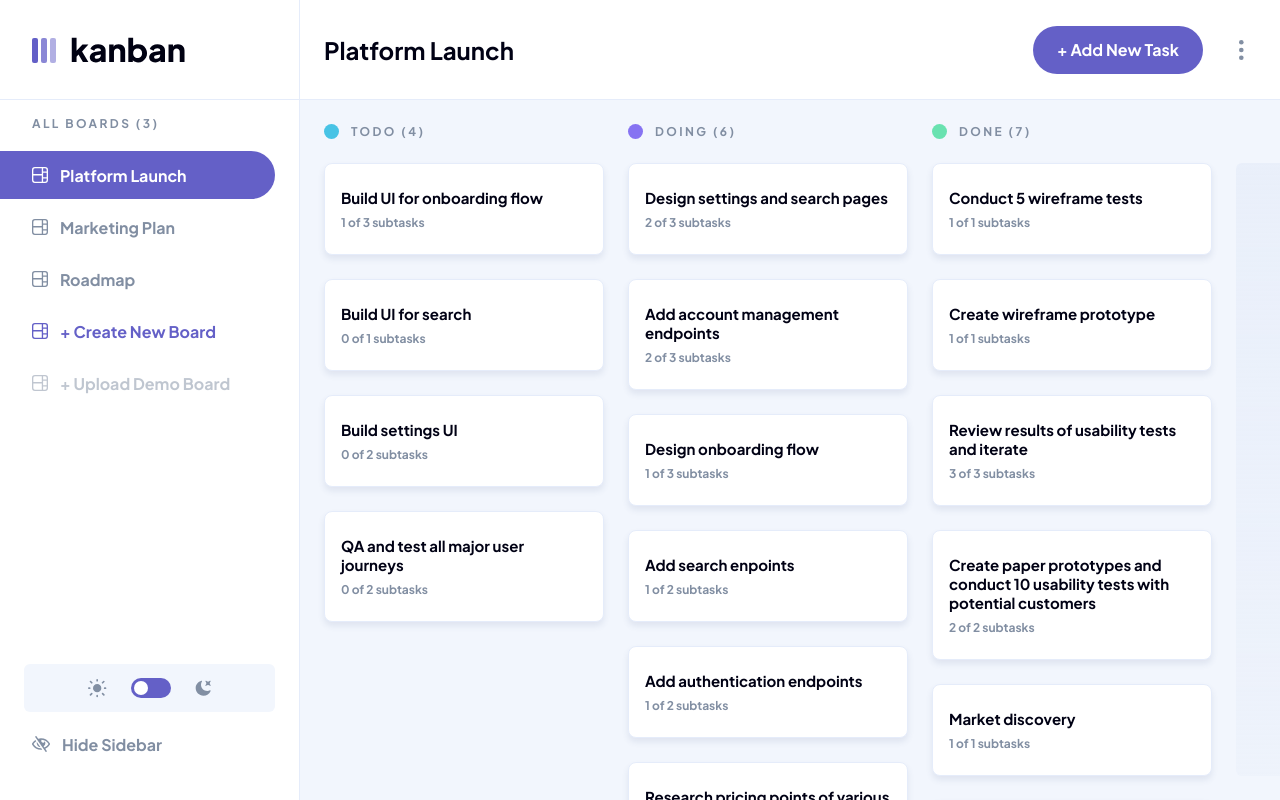
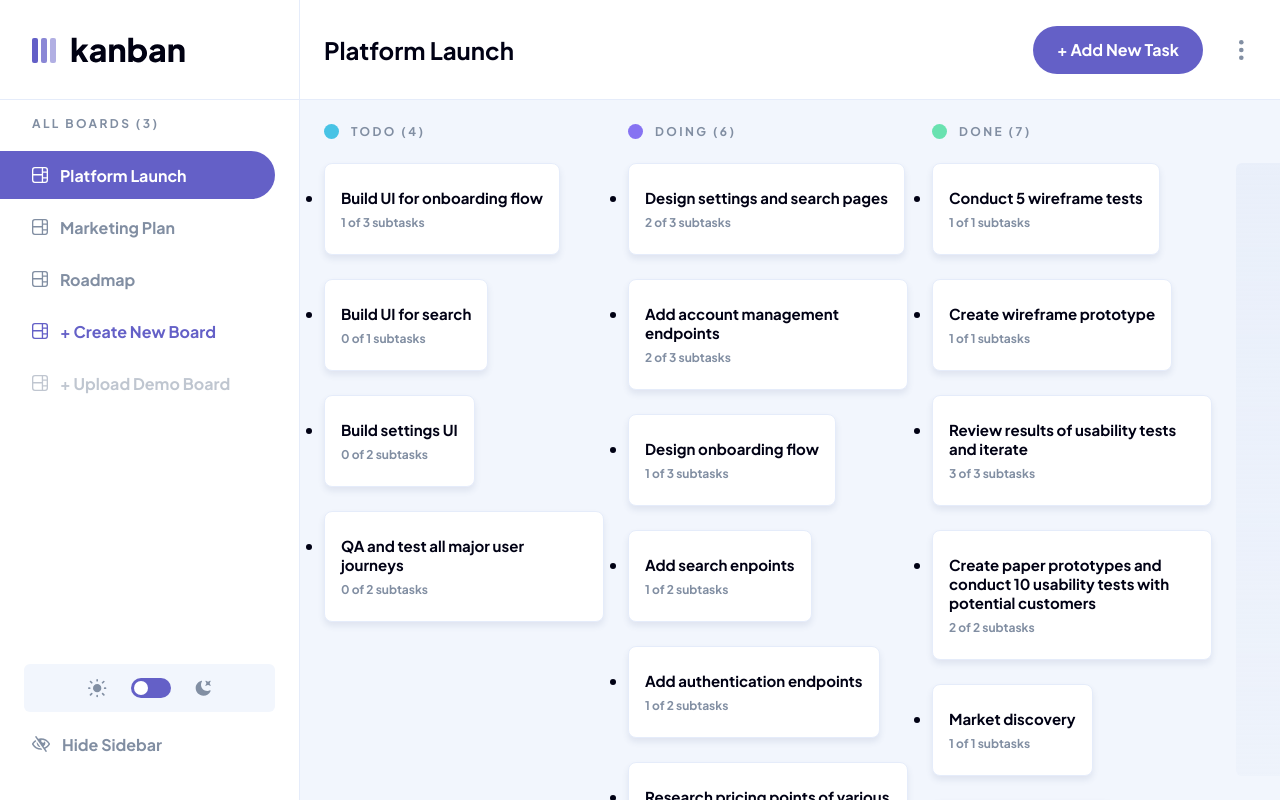
Before and after one commit to jakubgrygiel/kanban-task-management, a Next.js app: page /dashboard in a window 1280 px wide. Built offline with nearby package versions, Linux system fonts and the light colour scheme.

Commit message:
Add drag inside column

```diff
--- a/components/main/Column.tsx
+++ b/components/main/Column.tsx
@@ -1,6 +1,12 @@
 import styled from "styled-components";
 import Task from "./Task";
 import { IColumn } from "@/data/initialData";
+import {
+  DragDropContext,
+  Draggable,
+  DropResult,
+  Droppable,
+} from "react-beautiful-dnd";
 
 const StyledWrapper = styled.div<IIsEmpty>`
   display: flex;
@@ -62,10 +68,27 @@ interface IColumnProps {
 export default function Column({ content, colorNum }: IColumnProps) {
   const isEmpty = content.tasks.length === 0 ? true : false;
 
+  function handleOnDragEnd(result: DropResult) {
+    // let newElements = [...elements];
+    // const [reorderedItem] = newElements.splice(result.source.index, 1);
+    // newElements.splice(result.destination!.index, 0, reorderedItem);
+    // setElements(newElements);
+  }
+
   function renderTasks() {
     const columnId = content.id;
-    return content.tasks.map((task: any) => (
-      <Task key={task.id} columnId={columnId} content={task} />
+    return content.tasks.map((task: any, index) => (
+      <Draggable key={task.id} draggableId={task.id} index={index}>
+        {(provided) => (
+          <li
+            {...provided.draggableProps}
+            {...provided.dragHandleProps}
+            ref={provided.innerRef}
+          >
+            <Task columnId={columnId} content={task} />
+          </li>
+        )}
+      </Draggable>
     ));
   }
 
@@ -77,7 +100,32 @@ export default function Column({ content, colorNum }: IColumnProps) {
           {content.title} ({content.tasks.length})
         </ColumnTitle>
       </ColumnTitleWrapper>
-      <TaskList isEmpty={isEmpty}>{renderTasks()}</TaskList>
+      <DragDropContext onDragEnd={handleOnDragEnd}>
+        <Droppable droppableId={`tasks-${content.id}`}>
+          {(provided) => (
+            <TaskList
+              isEmpty={isEmpty}
+              {...provided.droppableProps}
+              ref={provided.innerRef}
+            >
+              {content.tasks.map((task: any, index) => (
+                <Draggable key={task.id} draggableId={task.id} index={index}>
+                  {(provided) => (
+                    <li
+                      {...provided.draggableProps}
+                      {...provided.dragHandleProps}
+                      ref={provided.innerRef}
+                    >
+                      <Task columnId={content.id} content={task} />
+                    </li>
+                  )}
+                </Draggable>
+              ))}
+              {provided.placeholder}
+            </TaskList>
+          )}
+        </Droppable>
+      </DragDropContext>
     </StyledWrapper>
   );
 }
--- a/components/main/Task.tsx
+++ b/components/main/Task.tsx
@@ -3,7 +3,7 @@ import { ITask } from "@/data/initialData";
 import { useContext } from "react";
 import styled from "styled-components";
 
-const StyledWrapper = styled.li`
+const StyledWrapper = styled.div`
   width: 100%;
   list-style: none;
 `;
@@ -53,8 +53,8 @@ export default function Task({ content, columnId }: ITaskProps) {
   }
 
   return (
-    <StyledWrapper>
-      <TaskButton onClick={handleClick}>
+    <StyledWrapper onClick={handleClick}>
+      <TaskButton>
         <TaskTitle>{content.title}</TaskTitle>
         <SubtasksInfo>
           {
--- a/package.json
+++ b/package.json
@@ -13,6 +13,7 @@
     "@supabase/supabase-js": "^2.20.0",
     "@types/node": "18.15.11",
     "@types/react": "18.0.32",
+    "@types/react-beautiful-dnd": "^13.1.4",
     "@types/react-dom": "18.0.11",
     "@types/styled-components": "^5.1.26",
     "cuid": "^3.0.0",
```
Also changed, not shown: 1 other file (tests, documents, lock files or other folders).
